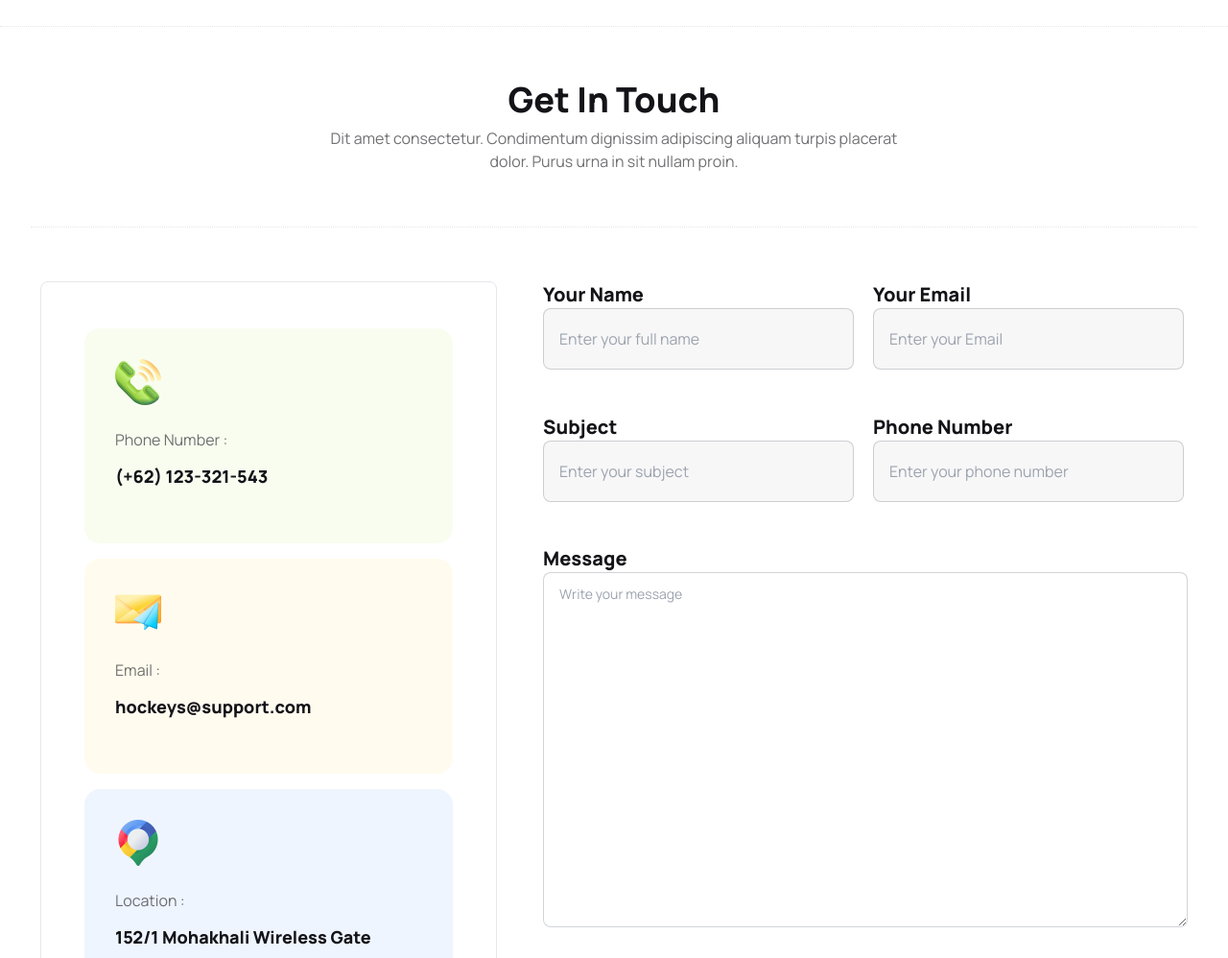
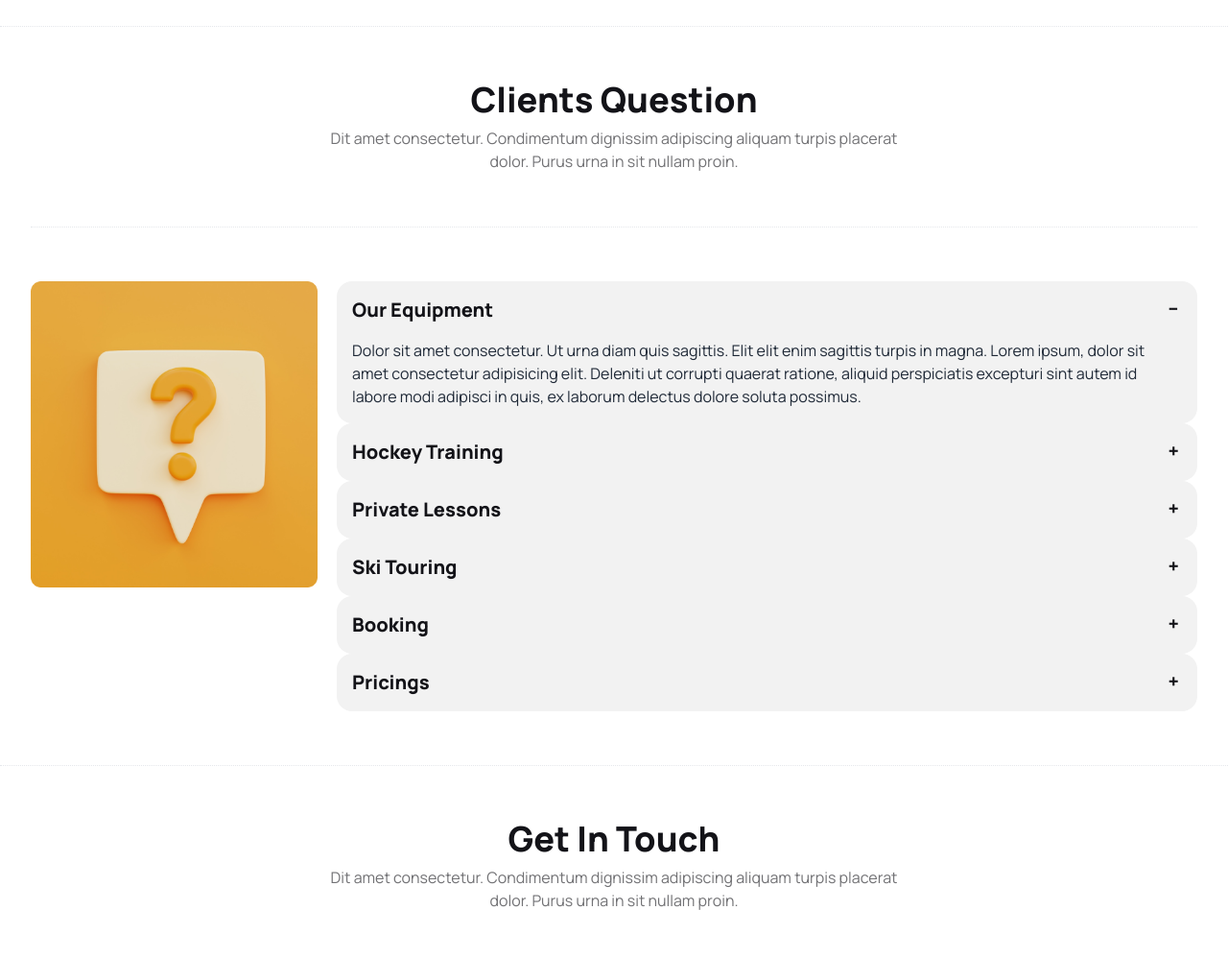
Before and after one commit to MdSalauddinSakib/Hockey-s-Club, a plain HTML site: page index.html in a window 1280 px wide. Shown: the part 3400-4398 px from the top of the page at 96% size. Drawn offline with nearby package versions, Linux system fonts and the light colour scheme.

Commit message:
clients question section added done

```diff
--- a/index.html
+++ b/index.html
@@ -386,6 +386,83 @@
         </section>
         <hr class="border-dotted">
         <!------------------------------
+            Clients Question Section
+        ------------------------------->
+        <section class="my-14 mx-8">
+            <div class="text-center mb-14">
+                <h1 class="text-4xl pb-2 text-text-color font-extrabold">Clients Question</h1>
+                <p class="text-p-text-color">Dit amet consectetur. Condimentum dignissim adipiscing aliquam turpis
+                    placerat
+                    <br> dolor. Purus urna in sit nullam proin.
+                </p>
+            </div>
+            <hr class="border-dotted mb-14">
+            <div class="flex justify-around gap-5">
+                <!-- image -->
+                <div class="w-3/12">
+                    <img src="images/11.png" alt="">
+                </div>
+                <!-- accordion -->
+                <div class="w-3/4">
+                    <div class="collapse collapse-plus bg-base-200">
+                        <input type="radio" name="my-accordion-3" checked="checked" />
+                        <div class="collapse-title text-xl font-extrabold text-text-color">
+                            Our Equipment
+                        </div>
+                        <div class="collapse-content">
+                            <p>Dolor sit amet consectetur. Ut urna diam quis sagittis. Elit elit enim sagittis turpis in magna. Lorem ipsum, dolor sit amet consectetur adipisicing elit. Deleniti ut corrupti quaerat ratione, aliquid perspiciatis excepturi sint autem id labore modi adipisci in quis, ex laborum delectus dolore soluta possimus.</p>
+                        </div>
+                    </div>
+                    <div class="collapse collapse-plus bg-base-200">
+                        <input type="radio" name="my-accordion-3" />
+                        <div class="collapse-title text-xl font-extrabold text-text-color">
+                            Hockey Training
+                        </div>
+                        <div class="collapse-content">
+                            <p>Dolor sit amet consectetur. Ut urna diam quis sagittis. Elit elit enim sagittis turpis in magna. Lorem ipsum, dolor sit amet consectetur adipisicing elit. Deleniti ut corrupti quaerat ratione, aliquid perspiciatis excepturi sint autem id labore modi adipisci in quis, ex laborum delectus dolore soluta possimus.</p>
+                        </div>
+                    </div>
+                    <div class="collapse collapse-plus bg-base-200">
+                        <input type="radio" name="my-accordion-3" />
+                        <div class="collapse-title text-xl font-extrabold text-text-color">
+                            Private Lessons
+                        </div>
+                        <div class="collapse-content">
+                            <p>Dolor sit amet consectetur. Ut urna diam quis sagittis. Elit elit enim sagittis turpis in magna. Lorem ipsum, dolor sit amet consectetur adipisicing elit. Deleniti ut corrupti quaerat ratione, aliquid perspiciatis excepturi sint autem id labore modi adipisci in quis, ex laborum delectus dolore soluta possimus.</p>
+                        </div>
+                    </div>
+                    <div class="collapse collapse-plus bg-base-200">
+                        <input type="radio" name="my-accordion-3" />
+                        <div class="collapse-title text-xl font-extrabold text-text-color">
+                            Ski Touring
+                        </div>
+                        <div class="collapse-content">
+                            <p>Dolor sit amet consectetur. Ut urna diam quis sagittis. Elit elit enim sagittis turpis in magna. Lorem ipsum, dolor sit amet consectetur adipisicing elit. Deleniti ut corrupti quaerat ratione, aliquid perspiciatis excepturi sint autem id labore modi adipisci in quis, ex laborum delectus dolore soluta possimus.</p>
+                        </div>
+                    </div>
+                    <div class="collapse collapse-plus bg-base-200">
+                        <input type="radio" name="my-accordion-3" />
+                        <div class="collapse-title text-xl font-extrabold text-text-color">
+                            Booking
+                        </div>
+                        <div class="collapse-content">
+                            <p>Dolor sit amet consectetur. Ut urna diam quis sagittis. Elit elit enim sagittis turpis in magna. Lorem ipsum, dolor sit amet consectetur adipisicing elit. Deleniti ut corrupti quaerat ratione, aliquid perspiciatis excepturi sint autem id labore modi adipisci in quis, ex laborum delectus dolore soluta possimus.</p>
+                        </div>
+                    </div>
+                    <div class="collapse collapse-plus bg-base-200">
+                        <input type="radio" name="my-accordion-3" />
+                        <div class="collapse-title text-xl font-extrabold text-text-color">
+                            Pricings
+                        </div>
+                        <div class="collapse-content">
+                            <p>Dolor sit amet consectetur. Ut urna diam quis sagittis. Elit elit enim sagittis turpis in magna. Lorem ipsum, dolor sit amet consectetur adipisicing elit. Deleniti ut corrupti quaerat ratione, aliquid perspiciatis excepturi sint autem id labore modi adipisci in quis, ex laborum delectus dolore soluta possimus.</p>
+                        </div>
+                    </div>
+                </div>
+            </div>
+        </section>
+        <hr class="border-dotted mb-14">
+        <!------------------------------
             Get In Touch Section
         ------------------------------->
         <section class="my-14 mx-8">
```
